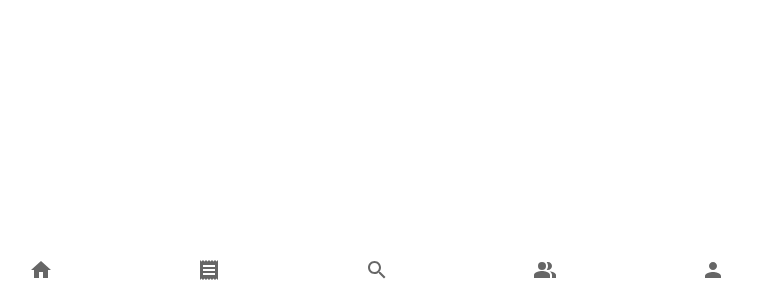
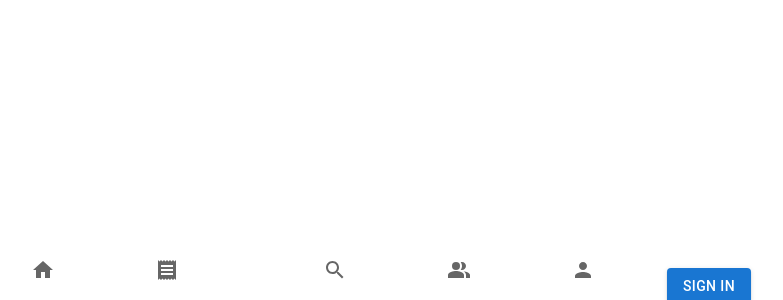
Before and after one commit to TELIT-Hackathon/itvaley-nie, a React (Create React App) app in the folder app/: page /dashboard in a window 1280 px wide. Shown: the part 500-800 px from the top of the page, without its empty margins (263-1046 px from the left). Built offline with nearby package versions, Linux system fonts and the light colour scheme.

Commit message:
dashboard need fix

```diff
--- a/app/src/App.js
+++ b/app/src/App.js
@@ -2,7 +2,8 @@ import './App.css';
 import Dashboard from './component/dashboard';
 import LogIn from './component/signIn.js';
 import SignUp from './component/signUp.js';
-import HomeScreen from './component/homeScreen';
+import HomeScreen from './component/homeScreen.js';
+import Contacts from './component/contactList';
 
 import { BrowserRouter, Routes, Route } from "react-router-dom";
 import { Typography } from '@mui/material';
@@ -28,6 +29,7 @@ function App() {
 					</a>
 				} />
 				<Route path="home" element={<HomeScreen/>} />
+        <Route path="contacts" element={<Contacts/>} />
 				<Route path="dashboard" element={<Dashboard/>} />
 				<Route path="register" element={<SignUp/>} />
 				<Route path="login" element={<LogIn/>} />
--- /dev/null
+++ b/app/src/component/contactList.js
@@ -0,0 +1,55 @@
+import * as React from 'react';
+import List from '@mui/material/List';
+import ListItem from '@mui/material/ListItem';
+import Divider from '@mui/material/Divider';
+import ListItemText from '@mui/material/ListItemText';
+import ListItemAvatar from '@mui/material/ListItemAvatar';
+import Avatar from '@mui/material/Avatar';
+import Typography from '@mui/material/Typography';
+
+export default class AlignItemsList extends React.Component {
+    constructor(props) {
+        super(props)
+
+        this.state  = {
+            contacts: [
+                {
+                    name: 'name1',
+                    location: 'dakde1',
+                    avatar: 'https://upload.wikimedia.org/wikipedia/commons/0/09/Asd-web.jpg'
+                },
+                {
+                    name: 'name2',
+                    location: 'dakde2',
+                    avatar: 'https://upload.wikimedia.org/wikipedia/commons/0/09/Asd-web.jpg'
+                },
+                {
+                    name: 'name3',
+                    location: 'dakde3',
+                    avatar: 'https://upload.wikimedia.org/wikipedia/commons/0/09/Asd-web.jpg'
+                }
+            ]
+        }
+    }
+
+    render() {
+        return (
+            <List sx={{ width: '100%', maxWidth: 360, bgcolor: 'background.paper' }}>
+                {
+                    this.state.contacts.map(contact => <>
+                        <ListItem alignItems="flex-start">
+                            <ListItemAvatar>
+                                <Avatar alt="Remy Sharp" src={contact.avatar} />
+                            </ListItemAvatar>
+                            <ListItemText
+                            primary={contact.name}
+                            secondary={contact.location}
+                            />
+                        </ListItem>
+                        <Divider variant="inset" component="li" />
+                    </>)
+                }
+            </List>
+        )
+    }
+}
--- a/app/src/component/dashboard.js
+++ b/app/src/component/dashboard.js
@@ -19,6 +19,7 @@ import ReceiptIcon from '@mui/icons-material/Receipt';
 import SearchIcon from '@mui/icons-material/Search';
 import PeopleAltIcon from '@mui/icons-material/PeopleAlt';
 import PersonIcon from '@mui/icons-material/Person';
+import Button from '@mui/material/Button';
 
 //import { mainListItems, secondaryListItems } from './listItems';
 //import Chart from './Chart';
@@ -34,11 +35,14 @@ function LabelBottomNavigation() {
 
   return (
     <BottomNavigation sx={{ position: 'fixed', bottom: 0, left: 0, right: 0 }} elevation={3} value={value} onChange={handleChange}>
+      <Link to="/home">
         <BottomNavigationAction
           label="Home"
           value="home"
           icon={<HomeIcon />}
         />
+      </Link>
+
       <BottomNavigationAction
         label="Request"
         value="request"
@@ -49,16 +53,28 @@ function LabelBottomNavigation() {
         value="search"
         icon={<SearchIcon />}
       />
+      <Link to="/contacts">
         <BottomNavigationAction
           label="Contacts"
           value="contacts"
           icon={<PeopleAltIcon />}
         />
+      </Link>
       <BottomNavigationAction
         label="Profile"
         value="profile"
         icon={<PersonIcon />}
       />
+      <Link to="/dashboard" relative="path">
+        <Button
+          type="submit"
+          fullWidth
+          variant="contained"
+          sx={{ mt: 3, mb: 2 }}
+        >
+          Sign In
+        </Button>
+      </Link>
     </BottomNavigation>
   );
 }
```
Also changed, not shown: app/src/component/homeScreen.js (+0 -10 lines). Lines whose indentation alone changed are shown as unchanged.
